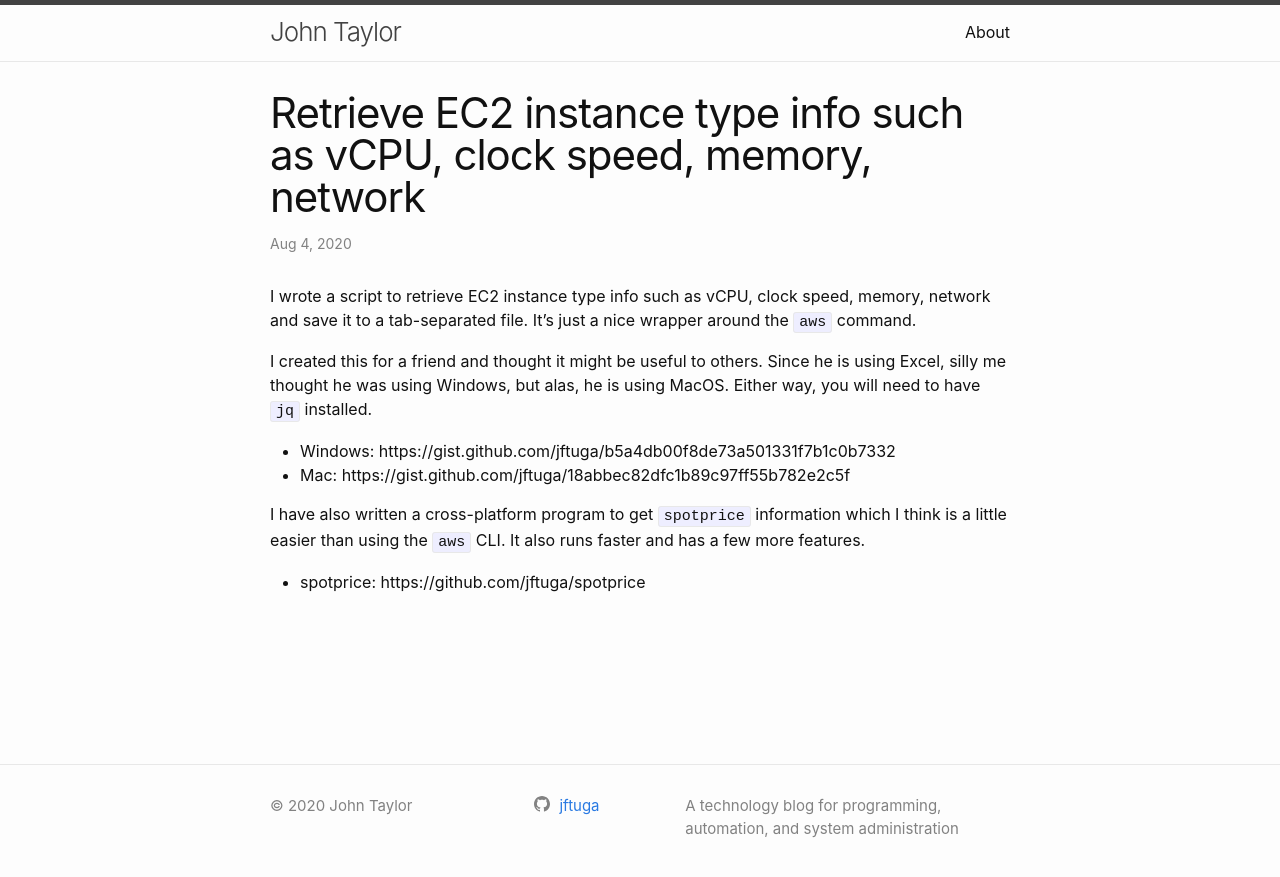
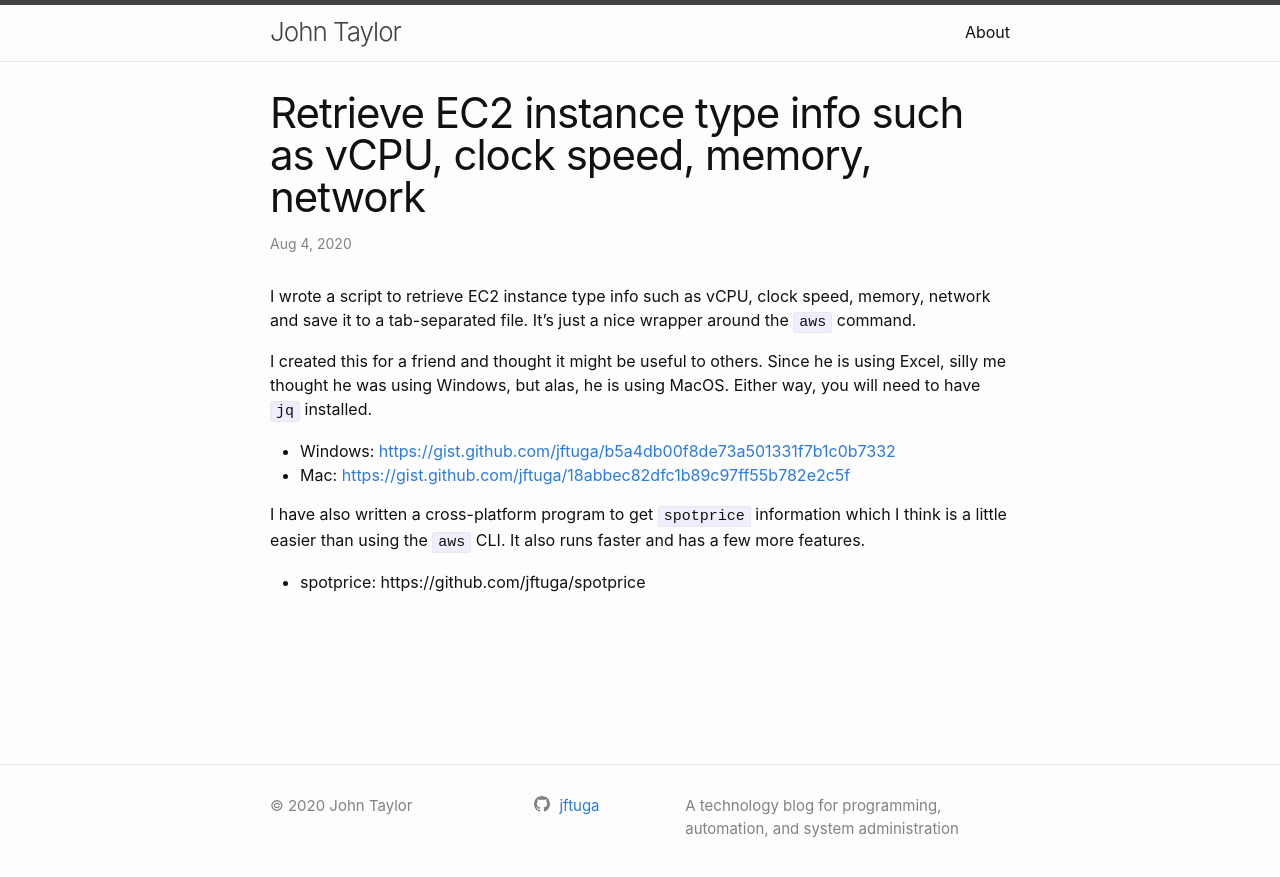
Before and after one commit to jftuga/blog, a Jekyll site: the page built from _posts/2020-08-04--Retrieve-EC2-instance-type-info-such-as-vCPU-clock-speed-memory-network.md, in a window 1280 px wide. Shown: the top 877 px of the page. Built offline with Jekyll 4.4.1, drawn with Linux system fonts in a browser that asks for light colours; part of the change alters nothing that is shown.

Commit message:
use hyperlinks

```diff
--- a/_posts/2020-08-04--Retrieve-EC2-instance-type-info-such-as-vCPU-clock-speed-memory-network.md
+++ b/_posts/2020-08-04--Retrieve-EC2-instance-type-info-such-as-vCPU-clock-speed-memory-network.md
@@ -9,8 +9,8 @@ I wrote a script to retrieve EC2 instance type info such as vCPU, clock speed, m
 
 I created this for a friend and thought it might be useful to others.  Since he is using Excel, silly me thought he was using Windows, but alas, he is using MacOS.  Either way, you will need to have `jq` installed.
 
-* Windows: https://gist.github.com/jftuga/b5a4db00f8de73a501331f7b1c0b7332
-* Mac: https://gist.github.com/jftuga/18abbec82dfc1b89c97ff55b782e2c5f
+* Windows: [https://gist.github.com/jftuga/b5a4db00f8de73a501331f7b1c0b7332](https://gist.github.com/jftuga/b5a4db00f8de73a501331f7b1c0b7332)
+* Mac: [https://gist.github.com/jftuga/18abbec82dfc1b89c97ff55b782e2c5f](https://gist.github.com/jftuga/18abbec82dfc1b89c97ff55b782e2c5f)
 
 I have also written a cross-platform program to get `spotprice` information which I think is a little easier than using the `aws` CLI. It also runs faster and has a few more features.
 
```
